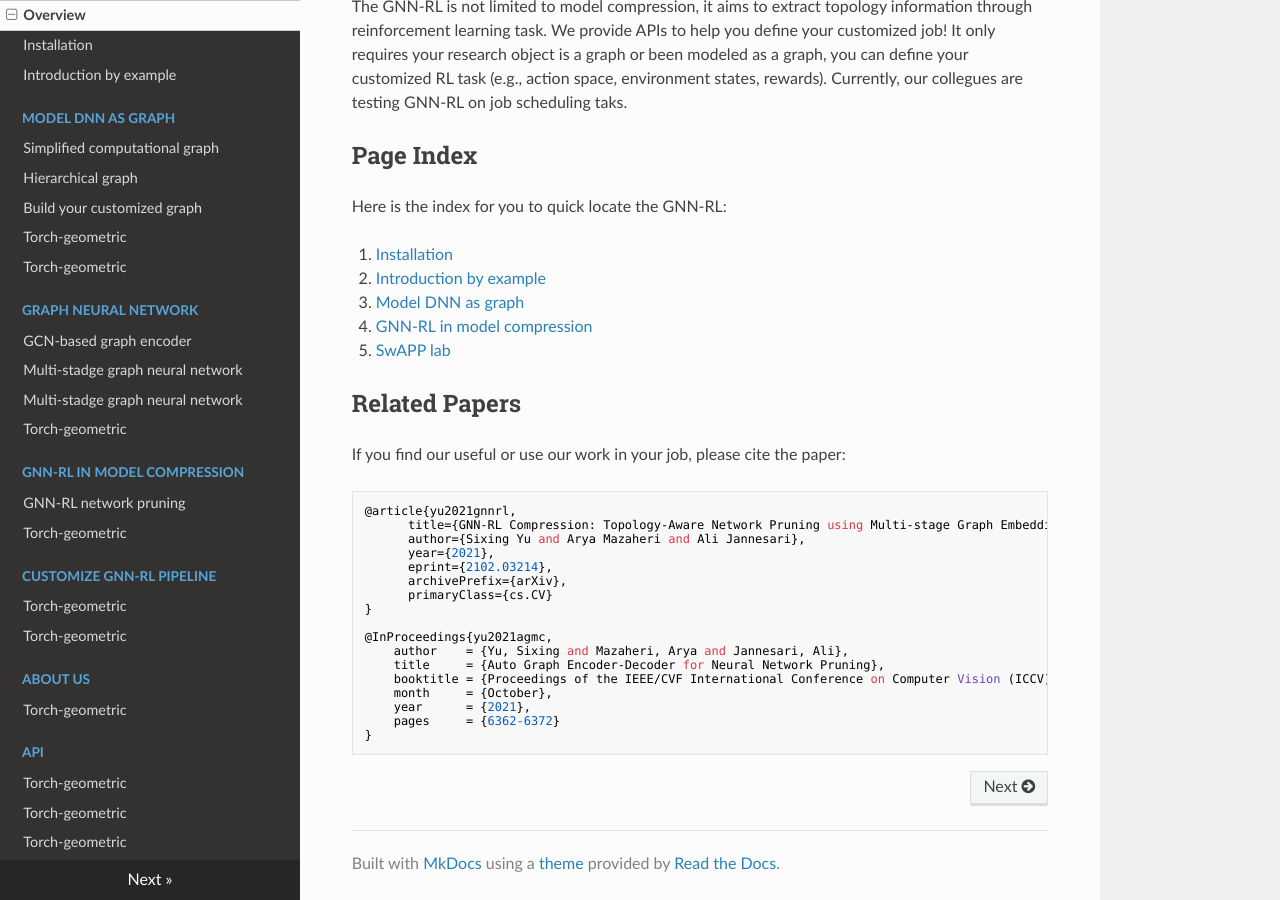
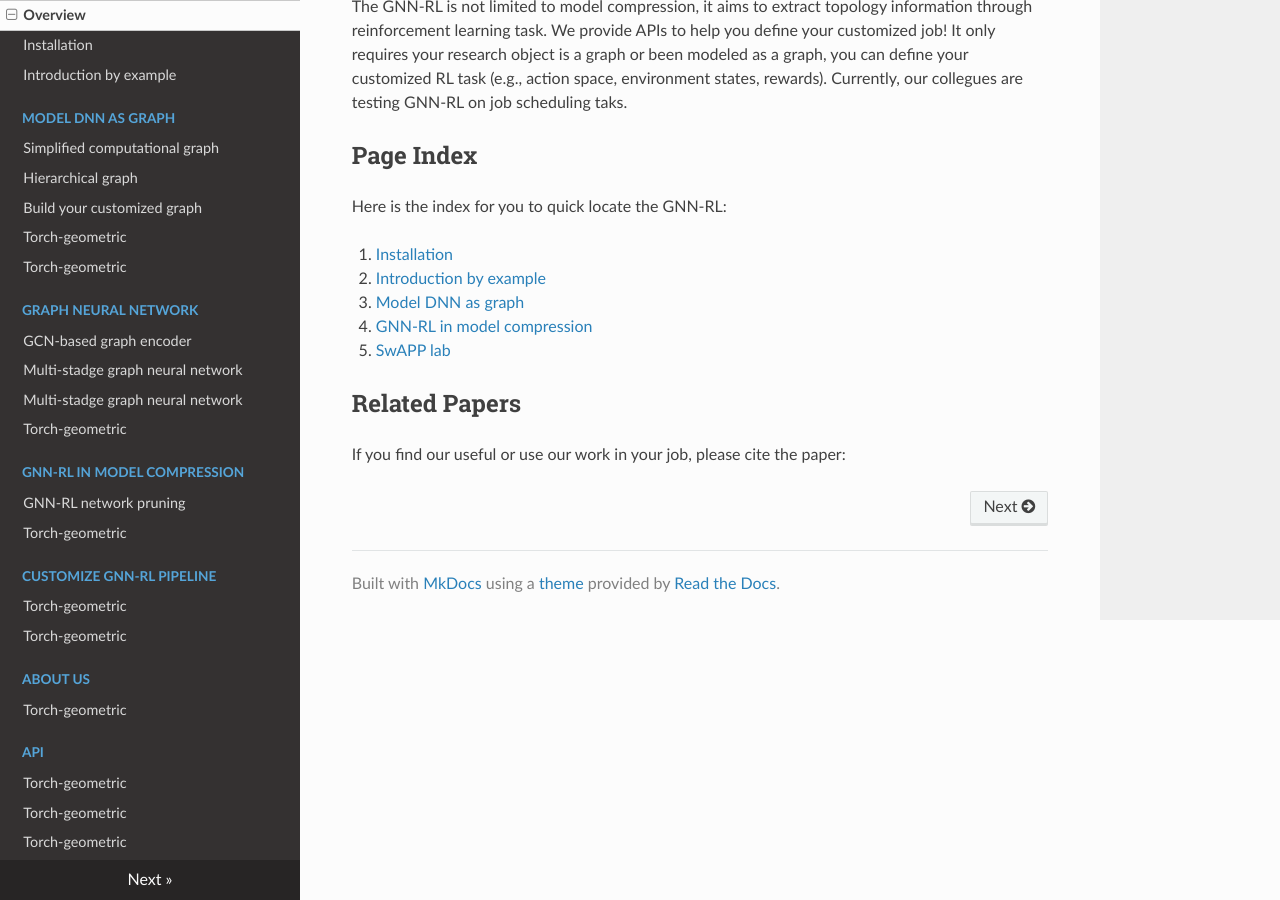
Before and after one commit to yusx-swapp/GNN-RL-Model-Compression, an MkDocs documentation site: the page built from docs/overview.md, in a window 1280 px wide and 900 px high, scrolled down 656 px. Built offline with MkDocs 1.6.1, drawn with Linux system fonts in a browser that asks for light colours; nearby versions of some CDN libraries.

Commit message:
Update overview.md

````diff
--- a/docs/overview.md
+++ b/docs/overview.md
@@ -61,22 +61,3 @@
 
 ## Related Papers
 If you find our useful or use our work in your job, please cite the paper:
-```
-@article{yu2021gnnrl,
-      title={GNN-RL Compression: Topology-Aware Network Pruning using Multi-stage Graph Embedding and Reinforcement Learning},
-      author={Sixing Yu and Arya Mazaheri and Ali Jannesari},
-      year={2021},
-      eprint={2102.03214},
-      archivePrefix={arXiv},
-      primaryClass={cs.CV}
-}
-
-@InProceedings{yu2021agmc,
-    author    = {Yu, Sixing and Mazaheri, Arya and Jannesari, Ali},
-    title     = {Auto Graph Encoder-Decoder for Neural Network Pruning},
-    booktitle = {Proceedings of the IEEE/CVF International Conference on Computer Vision (ICCV)},
-    month     = {October},
-    year      = {2021},
-    pages     = {6362-6372}
-}
-```
````
